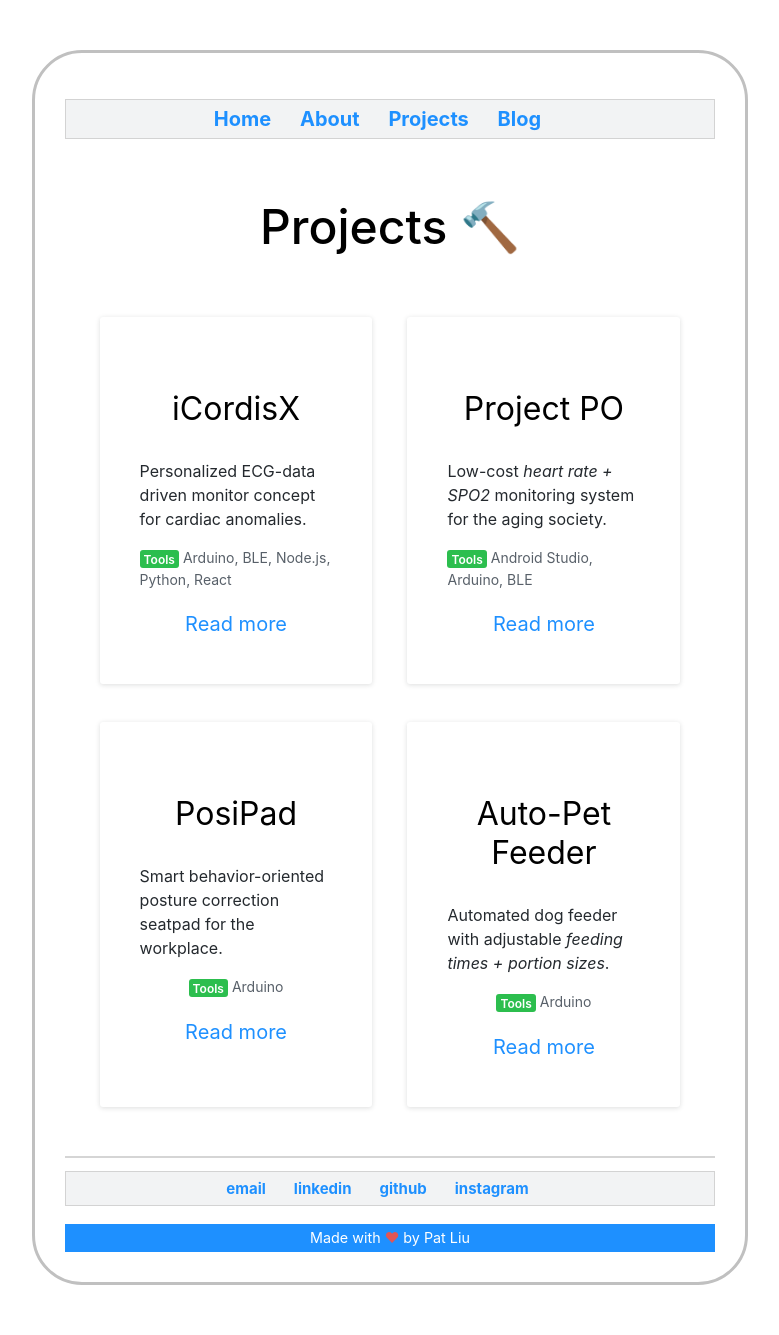
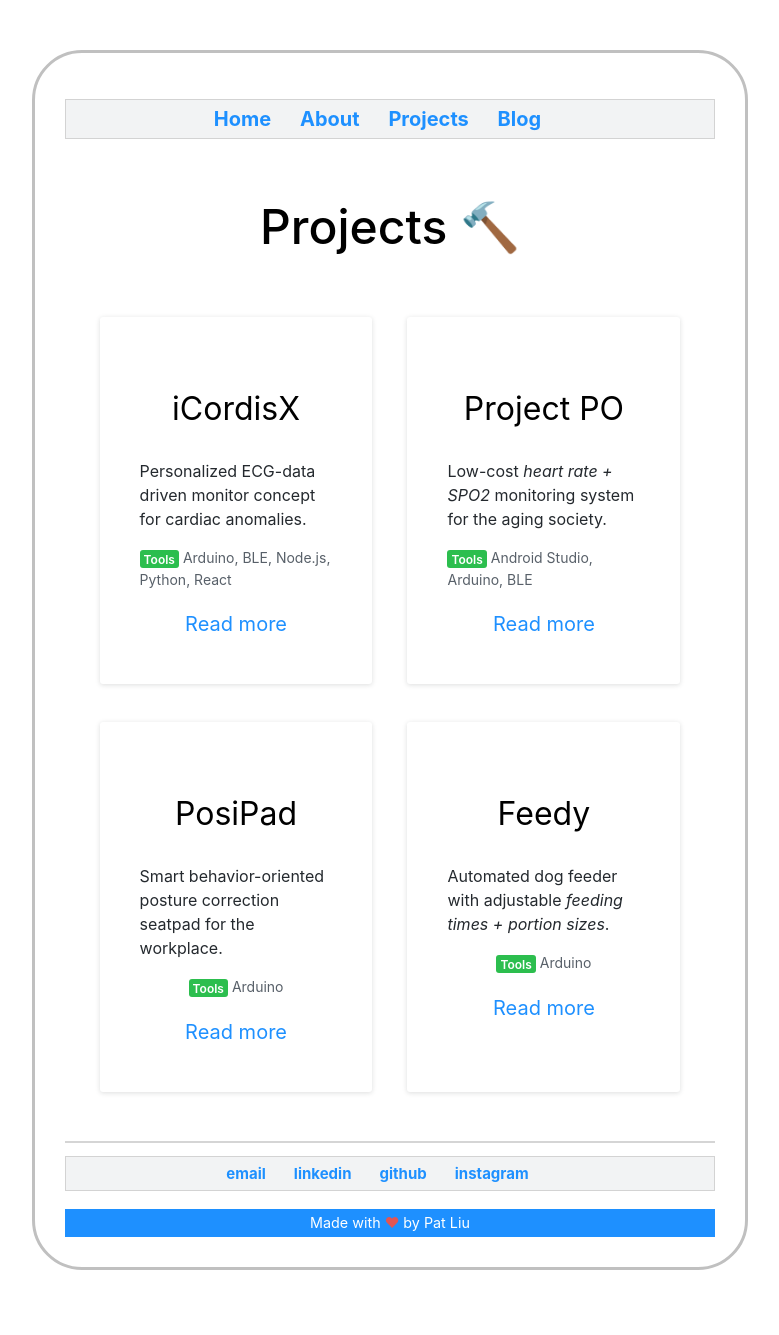
Before and after one commit to pat-liu/WebsiteV1, a Jekyll site: the page built from projects/index.html, in a window 1280 px wide. Shown: the whole page, without its empty margins (250-1029 px from the left). Built offline with Jekyll 4.4.1, drawn with Linux system fonts in a browser that asks for light colours.

Commit message:
Update index.html

```diff
--- a/projects/index.html
+++ b/projects/index.html
@@ -41,7 +41,7 @@
     </div>
 
     <div class="box">
-        <h1 class="projectheader">Auto-Pet Feeder</h1>
+        <h1 class="projectheader">Feedy</h1>
         <p class="projecttext" style="text-align: left">Automated dog feeder with adjustable <i>feeding times + portion sizes</i>.
           </p>
         <p class="projecttext" style="font-size: 14px !important;color: #586069 !important;text-align: center">
```
